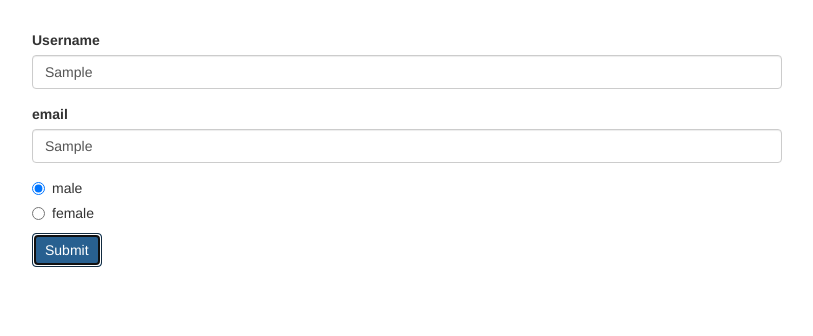
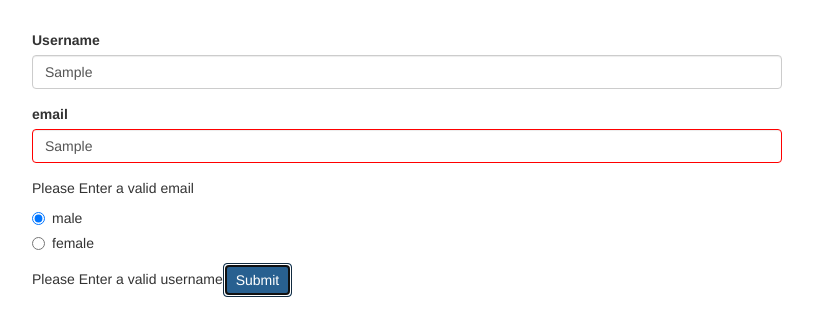
Before and after one commit to sabinbogati1/Angular_ReactiveForm, an Angular app: page / in a window 1280 px wide. Both pictures are taken after typing "Sample", "Sample" into the empty fields and a click on the button "Submit". Shown: the top 336 px of the page, without its empty margins (233-1046 px from the left). Built offline with nearby package versions, Linux system fonts and the light colour scheme.

Commit message:
Added Validation Message to HTML

```diff
--- a/src/app/app.component.css
+++ b/src/app/app.component.css
@@ -1,3 +1,7 @@
 .container {
   margin-top: 30px;
 }
+
+input.ng-invalid.ng-touched{
+  border: 1px solid red;
+}
--- a/src/app/app.component.html
+++ b/src/app/app.component.html
@@ -10,6 +10,7 @@
             formControlName="username"
             class="form-control">
         </div>
+        <span *ngIf="!signupForm.get('username').valid && signupForm.get('username').touched">Please Enter a valid username</span>
         <div class="form-group">
           <label for="email">email</label>
           <input
@@ -18,6 +19,7 @@
             formControlName="email"
             class="form-control">
         </div>
+        <span *ngIf="!signupForm.get('email').valid && signupForm.get('email').touched">Please Enter a valid email</span>
         <div class="radio" *ngFor="let gender of genders">
           <label>
             <input
@@ -26,6 +28,8 @@
               [value]="gender">{{ gender }}
           </label>
         </div>
+
+        <span *ngIf="!signupForm.valid && signupForm.touched">Please Enter a valid username</span>
         <button class="btn btn-primary" type="submit">Submit</button>
       </form>
     </div>
```
